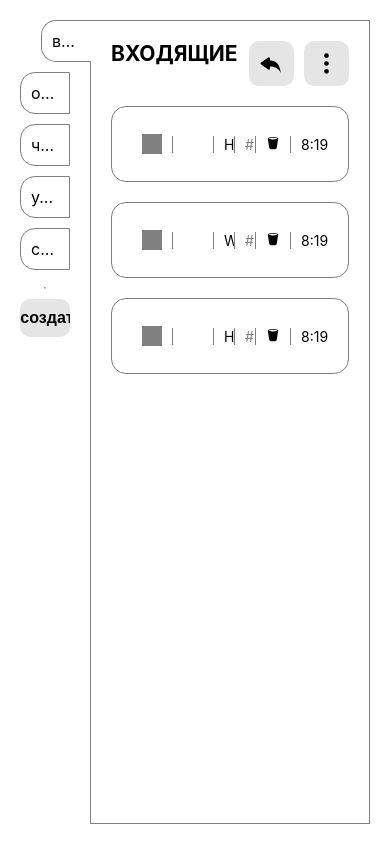
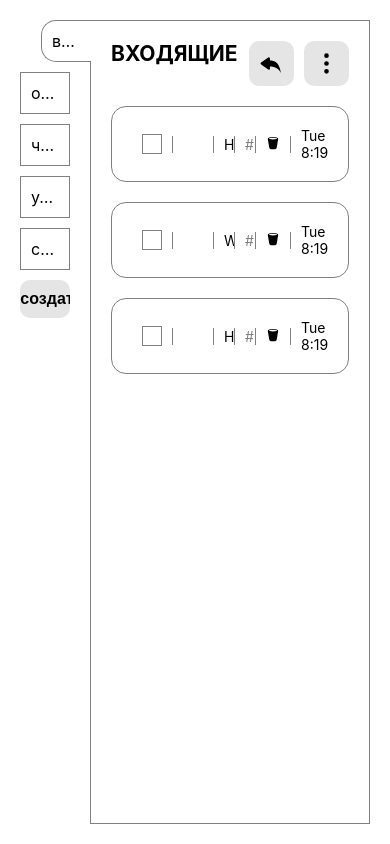
Before and after one commit to dreamvibe1993/tot-mail-client, a React (Create React App) app: page /mailbox/incoming in a window 390 px wide. Built offline with nearby package versions, Linux system fonts and the light colour scheme.

Commit message:
menu wrapper check bounds + drawer height

```diff
--- a/src/components/DrawerMenu/DrawerMenu.tsx
+++ b/src/components/DrawerMenu/DrawerMenu.tsx
@@ -19,11 +19,12 @@ export const DrawerMenu = () => {
   const dispatch = useAppDispatch();
 
   const [newSectionName, setNewSectionName] = React.useState<string>("");
+  const [drawerHeight, setDrawerHeight] = React.useState<number>(0);
 
   const [isSectionNameInputOpen, setSectionNameInputOpen] =
     React.useState<boolean>(false);
 
-  const ref = React.useRef<HTMLDivElement>(null);
+  const CustomTabsScrollWrapper = React.useRef<HTMLDivElement>(null);
 
   function openSectionNameInput(): void {
     setSectionNameInputOpen(true);
@@ -43,12 +44,33 @@ export const DrawerMenu = () => {
     setSectionNameInputOpen(false);
   }
 
-  const handleScroll = () => {
-    if (!ref.current) return;
-    if (ref.current.scrollHeight > ref.current.clientHeight) {
-      ref.current.style.paddingRight = "1rem";
-    }
-  };
+  const addStylesIfScroll = React.useCallback(
+    function (): void {
+      const { current: tabsScrollWrap } = CustomTabsScrollWrapper;
+      if (!tabsScrollWrap) return;
+      if (tabsScrollWrap.scrollHeight > tabsScrollWrap.clientHeight) {
+        tabsScrollWrap.style.padding = "1rem";
+        tabsScrollWrap.style.backgroundColor = "rgba(0,0,0,.1)";
+        tabsScrollWrap.style.borderTop = "1px solid rgba(0,0,0,.2)";
+        tabsScrollWrap.style.borderBottom = "1px solid rgba(0,0,0,.2)";
+        tabsScrollWrap.style.borderRadius = "5px";
+      }
+    },
+    [CustomTabsScrollWrapper.current]
+  );
+
+  React.useEffect(() => {
+    const { current: tabsScrollWrap } = CustomTabsScrollWrapper;
+    if (!tabsScrollWrap) return;
+    setDrawerHeight(tabsScrollWrap.clientHeight);
+  }, []);
+
+  React.useEffect(() => {
+    window.addEventListener("click", addStylesIfScroll);
+    return () => {
+      window.removeEventListener("click", addStylesIfScroll);
+    };
+  }, []);
 
   return (
     <>
@@ -62,7 +84,7 @@ export const DrawerMenu = () => {
             </Link>
           )
       )}
-      <hr />
+
       <ServiceButton onClick={openSectionNameInput}>+ создать</ServiceButton>
       {isSectionNameInputOpen && (
         <SectionNameInputContainer>
@@ -77,8 +99,12 @@ export const DrawerMenu = () => {
           </ServiceButton>
         </SectionNameInputContainer>
       )}
-      <CustomTabsScroll ref={ref} onScroll={handleScroll}>
-        <CustomTabsContainer className="test">
+      <CustomTabsScroll
+        ref={CustomTabsScrollWrapper}
+        onClick={addStylesIfScroll}
+        drawerHeight={drawerHeight}
+      >
+        <CustomTabsContainer >
           {mailboxSections.customSections.map((section: MailboxSection) => (
             <CustomSectionMenuTab key={section.id} section={section} />
           ))}
@@ -96,36 +122,31 @@ const CustomTabsContainer = styled.div`
   }
 `;
 
-const CustomTabsScroll = styled.div`
-  height: 35rem;
+interface CustomTabsScrollProps {
+  drawerHeight: number
+}
+
+const CustomTabsScroll = styled.div<CustomTabsScrollProps>`
+  flex: ${p => p.drawerHeight ? "none" : 1};
+  height: ${p => p.drawerHeight + "px" || "none"};
+  transition: all 0.2s ease;
   overflow-y: auto;
   &::-webkit-scrollbar {
     width: 1rem;
     background-color: transparent;
     border: none;
     padding-left: 0.5rem;
-    .test {
-      padding-right: 1rem;
-    }
   }
 
   &::-webkit-scrollbar-track {
     background-color: transparent;
     border: none;
-    width: 0.5rem;
-    .test {
-      padding-right: 1rem;
-    }
   }
 
   &::-webkit-scrollbar-thumb {
     background-color: rgba(0, 0, 0, 0.2);
     border: none;
-    width: 0.5rem;
     border-radius: 1.5rem;
-    .test {
-      padding-right: 1rem;
-    }
   }
 `;
 
--- a/src/components/Letter/LetterTab.tsx
+++ b/src/components/Letter/LetterTab.tsx
@@ -14,12 +14,20 @@ interface LetterTabProps {
   section: MailboxSection;
 }
 
-export const LetterTab: React.FC<LetterTabProps> = ({ letter, sectionType, section }) => {
+export const LetterTab: React.FC<LetterTabProps> = ({
+  letter,
+  sectionType,
+  section,
+}) => {
   const dispatch = useAppDispatch();
   const { url } = useRouteMatch();
 
+  const [isCheckboxChecked, setCheckboxChecked] = React.useState(false);
+
   function deleteLetter(): void {
-    dispatch(mailboxActions.deleteLetter({ id: letter.id, sectionType, section }));
+    dispatch(
+      mailboxActions.deleteLetter({ id: letter.id, sectionType, section })
+    );
   }
 
   if (!letter) return null;
@@ -47,6 +55,9 @@ export const LetterTab: React.FC<LetterTabProps> = ({ letter, sectionType, secti
       </Actions>
       <VerticalDivider />
       <SentAt>
+        {new Date(letter.receivedAt).toLocaleString("default", {
+          weekday: "short",
+        }) + " "}
         {new Date(letter.receivedAt).getHours()}:
         {new Date(letter.receivedAt).getMinutes()}
       </SentAt>
@@ -75,7 +86,7 @@ const Preview = styled(SpanWithOverflow)`
 const Checkbox = styled.div`
   width: 2rem;
   height: 2rem;
-  background-color: gray;
+  border: 1px solid gray;
 `;
 
 const From = styled(SpanWithOverflow)`
--- a/src/components/MailClient/MailClient.tsx
+++ b/src/components/MailClient/MailClient.tsx
@@ -31,7 +31,6 @@ export const MailClient: React.FC = () => {
 const Client = styled.div`
   grid-area: scrn;
   width: 100%;
-  height: 100%;
   border: 1px solid gray;
   display: flex;
   flex-direction: column;
@@ -40,10 +39,10 @@ const Client = styled.div`
 
 const MailClientContainer = styled.div`
   display: grid;
-  grid-template: "drwr scrn" "drwr scrn" / 20% 80%;
+  grid-template: "drwr scrn" 100% "drwr scrn" / 20% 80%;
   width: 100%;
+  padding: 2rem;
   height: 100vh;
-  padding: 2rem;
 `;
 
 const Drawer = styled.div`
--- a/src/components/UI/Dropdowns/OptionsDropdown.tsx
+++ b/src/components/UI/Dropdowns/OptionsDropdown.tsx
@@ -18,6 +18,7 @@ export const OptionsDropdown: React.FC<OptionsDropdownProps> = ({
   );
 
   const childrenRef = React.useRef<HTMLDivElement>(null);
+  const selfRef = React.useRef<HTMLDivElement>(null);
 
   const closeDropdown = React.useCallback(
     (e: MouseEvent) => {
@@ -29,13 +30,46 @@ export const OptionsDropdown: React.FC<OptionsDropdownProps> = ({
     [isOpen]
   );
 
-  React.useEffect(() => {
-    const { current: childrenWrapper } = childrenRef;
-    if (!childrenWrapper) return;
-    const clientRect = childrenWrapper.getBoundingClientRect();
-    setX(clientRect.x + clientRect.width);
-    setY(clientRect.y + clientRect.height);
-  }, []);
+  const openDropdown = () => {
+    setIsOpen(true);
+    setDropdownCoords();
+  };
+
+  async function setDropdownCoords() {
+    const { current: childWrapperRef } = childrenRef;
+    const { current: dropdownRef } = selfRef;
+    if (!childWrapperRef || !dropdownRef) {
+      return console.error("Could not get refs in dropdown.");
+    }
+
+    dropdownRef.style.opacity = "0";
+
+    const dropdown: DOMRect = dropdownRef.getBoundingClientRect();
+
+    if (!dropdown.height) {
+      setTimeout(() => {
+        setDropdownCoords();
+      }, 0);
+      return;
+    }
+
+    const child: DOMRect = childWrapperRef.getBoundingClientRect();
+
+    let y = child.y + child.height;
+    let x = child.x + child.width;
+
+    dropdownRef.style.opacity = "1";
+
+    if (y + dropdown.height >= window.innerHeight) {
+      y = child.y - dropdown.height;
+    }
+    if (x + dropdown.width >= window.innerWidth) {
+      x = child.x - dropdown.width;
+    }
+
+    setY(y);
+    setX(x);
+  }
 
   React.useEffect(() => {
     window.addEventListener("click", closeDropdown);
@@ -45,19 +79,17 @@ export const OptionsDropdown: React.FC<OptionsDropdownProps> = ({
   }, [closeDropdown]);
 
   return (
-    <DropdownWrapper onClick={() => setIsOpen(true)} id={thisElementId.current}>
+    <DropdownWrapper onClick={openDropdown} id={thisElementId.current}>
       <div style={{ pointerEvents: "none" }} ref={childrenRef}>
         {children}
       </div>
-      {isOpen && (
-        <Dropdown x={x} y={y}>
+      <Dropdown x={x} y={y} ref={selfRef} isOpen={isOpen}>
         {options.map((o, i) => (
           <div key={o.name + i} onClick={() => o.handler()}>
             {o.name}
           </div>
         ))}
       </Dropdown>
-      )}
     </DropdownWrapper>
   );
 };
@@ -65,9 +97,11 @@ export const OptionsDropdown: React.FC<OptionsDropdownProps> = ({
 interface DropdownProps {
   x: number;
   y: number;
+  isOpen: boolean;
 }
 
 const Dropdown = styled.div<DropdownProps>`
+  transition: opacity 0.1s ease;
   position: fixed;
   z-index: 10;
   top: 0;
@@ -78,10 +112,12 @@ const Dropdown = styled.div<DropdownProps>`
   border: 1px solid rgba(0, 0, 0, 0.2);
   box-shadow: 0px 0px 5px 2px rgba(0, 0, 0, 0.2);
   transform: ${(p) => `translate(${p.x}px, ${p.y}px)`};
+  display: ${(p) => (p.isOpen ? "initial" : "none")};
   & > * {
     padding: 0.5rem;
     cursor: pointer;
     user-select: none;
+    transition: background-color .15s ease;
     &:hover {
       background-color: rgba(0, 0, 0, 0.1);
     }
--- a/src/components/UI/Tabs/CustomSectionMenuTab/CustomSectionMenuTab.tsx
+++ b/src/components/UI/Tabs/CustomSectionMenuTab/CustomSectionMenuTab.tsx
@@ -67,7 +67,7 @@ export const CustomSectionMenuTab: React.FC<CustomSecMenuTabProps> = ({
   }
 
   return (
-    <CustomTab id={thisElementId.current}>
+    <CustomTab id={thisElementId.current} onScroll={() => console.log('scroll')}>
       {isTabRenaming ? (
         <TabNameInputs>
           <SpecialInput
--- a/src/components/UI/Tabs/MenuTab.tsx
+++ b/src/components/UI/Tabs/MenuTab.tsx
@@ -8,7 +8,7 @@ export const MenuTab: any = styled.div<Props>`
   transition: transform 0.1s ease;
   padding: 1rem;
   border: 1px solid gray;
-  border-radius: 15px 0px 0px 15px;
+  border-radius: ${(p) => p.open ? `15px 0px 0px 15px` : "0"};
   font-size: 1.6rem;
   background-color: white;
   transform: ${(p) => p.open && `translateX(2.1rem)`};
```
Lines whose indentation alone changed are shown as unchanged.
